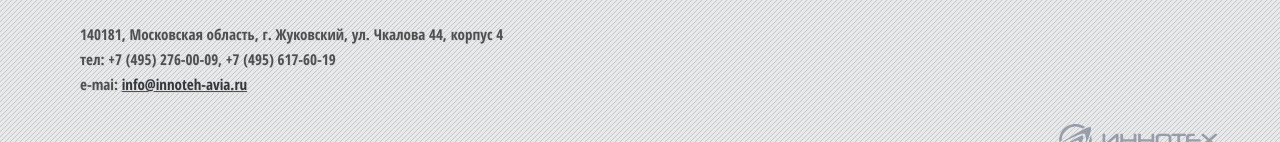
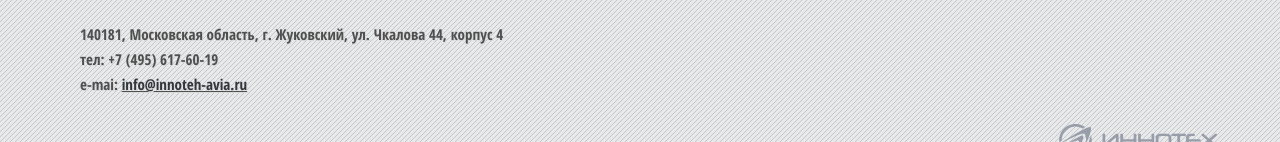
Before and after one commit to innotech-avia/innotech-avia.github.io, a plain HTML site: page index.html in a window 1280 px wide. Shown: the part 606-748 px from the top of the page. Drawn offline with Linux system fonts and the light colour scheme; a script that the page names is missing.

Commit message:
Update index.html

```diff
--- a/index.html
+++ b/index.html
@@ -171,7 +171,7 @@ bxSession.Expand(1440, '7d578961f8dbe66e97e90d34a4447f3a', false, 'e342638dfc0ef
       <div class="sixteen columns">
 	 <h3>Контакты</h3>
          <h4>140181, Московская область, г. Жуковский, ул. Чкалова 44, корпус 4</h4>
-         <h4>тел: +7 (495) 276-00-09, +7 (495) 617-60-19</h4>
+         <h4>тел: +7 (495) 617-60-19</h4>
 	 <h4><b>e-mai: </b><u><a href="mailto:info@innoteh-avia.ru">info@innoteh-avia.ru</a></u></h4>
       </div>
 
```
